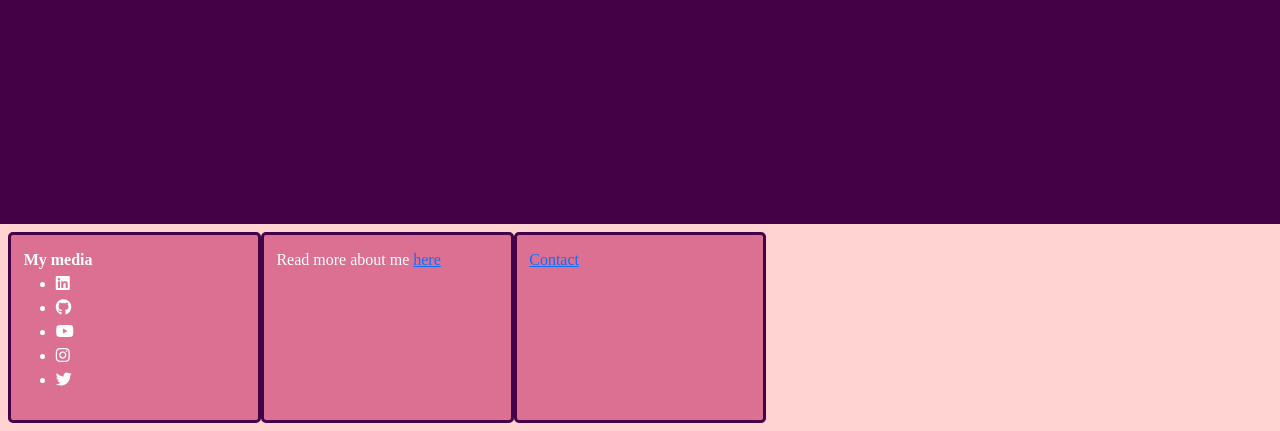
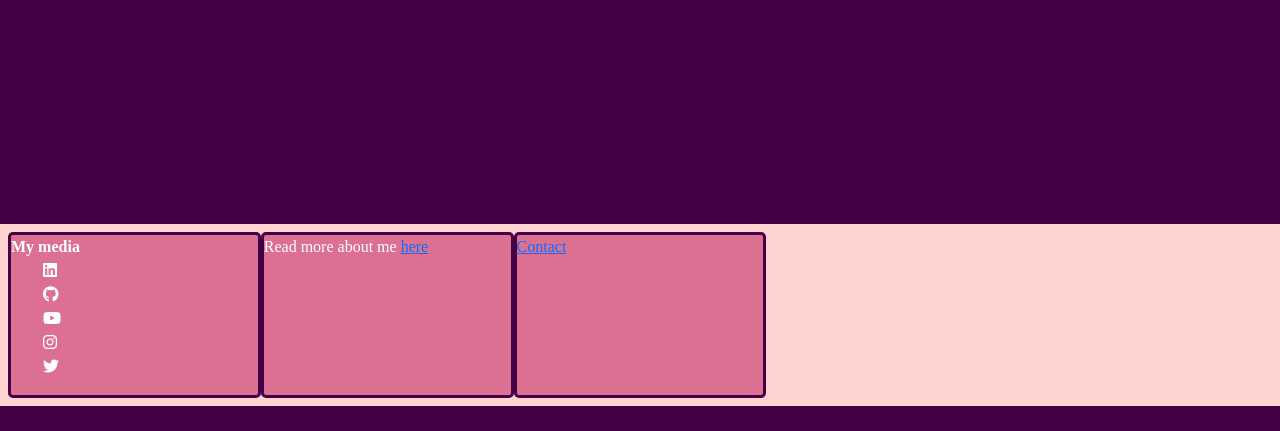
Before and after one commit to Uncle-Moris/MyBlog, a Django app: page / in a window 1280 px wide. Shown: the part 576-1007 px from the top of the page. After the commit the page ends 982 px from the top, so only its background shows below. Run offline with Django 4.2, Linux system fonts and the light colour scheme; some libraries are stand-ins or nearby versions.

Commit message:
another fix of css

```diff
--- a/my_blog/main/static/main/css/style.css
+++ b/my_blog/main/static/main/css/style.css
@@ -76,9 +76,10 @@ i:hover {
     height: 150%;
 }
 
-.my-nav-item a{
+.my-nav-item a,.my-nav-item li{
     text-decoration: none;
     color: white;
+    list-style-type: none}
 }
 .my-nav-item:hover{
     color: red;
@@ -110,11 +111,15 @@ i:hover {
     background-color: palevioletred;
     align-items: center;
     border-radius: 5px;
-    margin-right:0;
-    padding: 1%;
+    margin-left:0;
+    padding: 0;
     border: rgba(69, 1, 69, 20) solid 3px;
-    text-decoration: none;
-    list-style-type: none}
+    text-decoration: none;}
+
+.my-media li{
+
+    list-style-type: none
+}
 
 .content{
     box-sizing:border-box;
```
